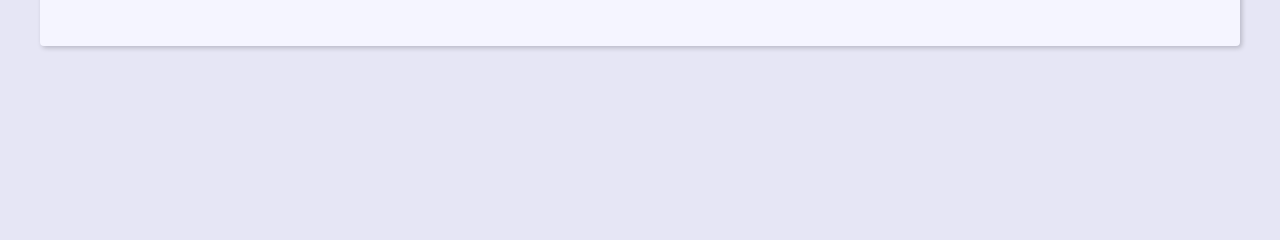
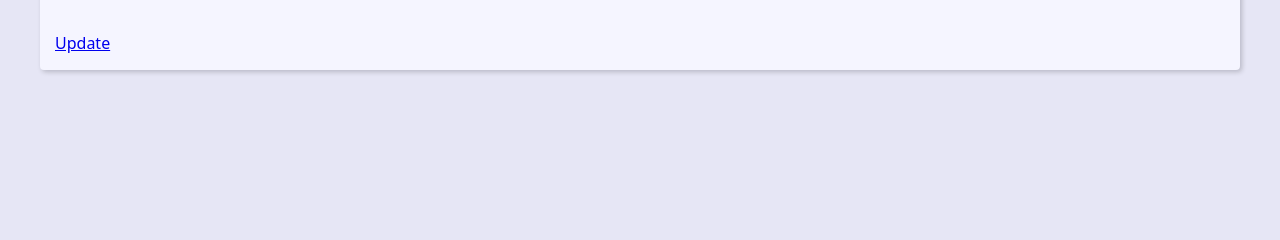
Before and after one commit to gabrielmatos0/agenda-project, a Django app: template contact/templates/contact/contact.html in a window 1280 px wide. Shown: the part 531-771 px from the top of the page. Run offline with Django 5.2, Linux system fonts and the light colour scheme; the template is opened without the code that fills it, so the values that code supplies are empty; parts of the project's set-up code (start-up, migrations or seed data) failed here and were passed over.

Commit message:
Link to Contact Update

```diff
--- a/contact/templates/contact/contact.html
+++ b/contact/templates/contact/contact.html
@@ -14,4 +14,8 @@
         <p><b>Description:</b> {{ contact.description }}</p>
         <p><b>Category:</b> {{ contact.category.name }}</p>
     </div>
+
+    <div class="contact-links">
+        <a href="{% url "contact:update" contact.id %}">Update</a>
+    </div>
 {% endblock content %}
```
